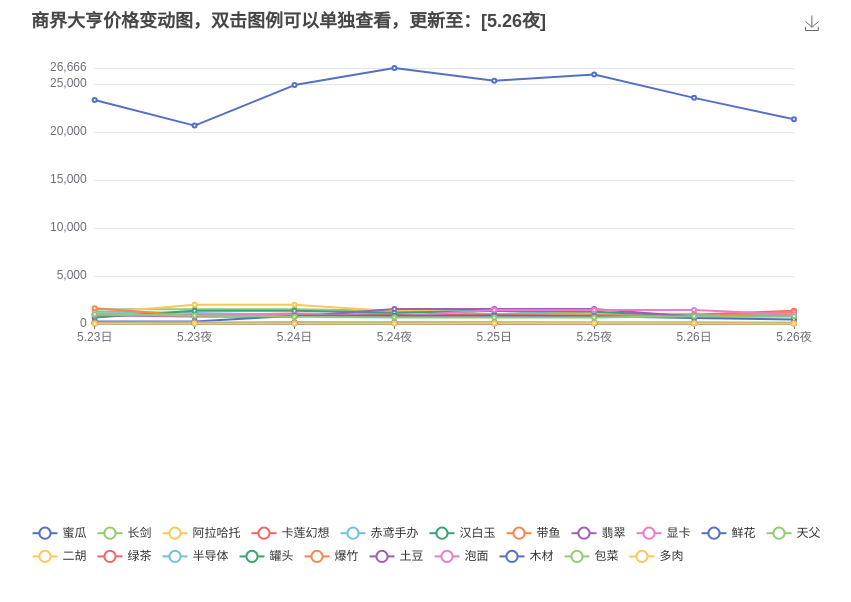
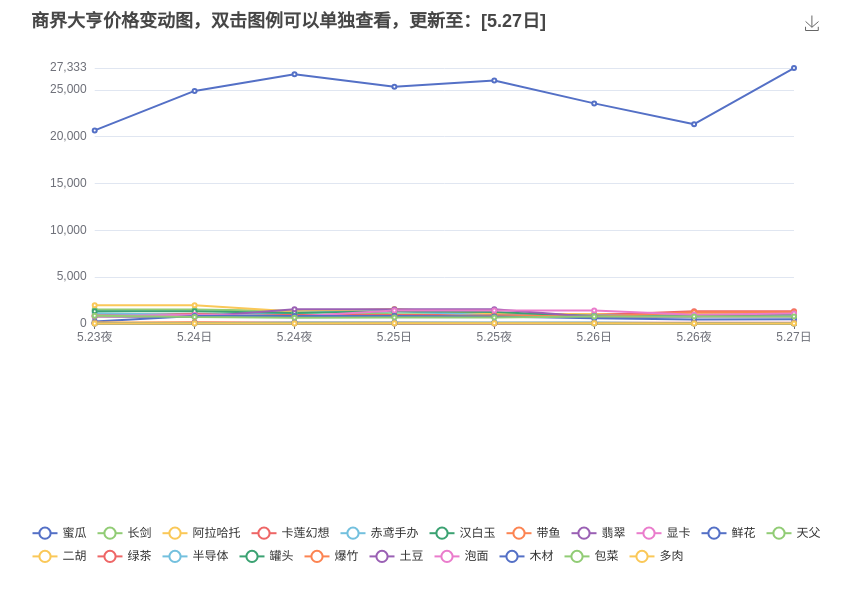
Before and after one commit to Seek-cloud/Seek-cloud.github.io, a plain HTML site: page bh3/business_tycoon/index.html in a window 1280 px wide. Shown: the whole page, without its empty margins (214-1065 px from the left). Drawn offline with nearby package versions, Linux system fonts and the light colour scheme.

Commit message:
:zap: 更新5.27日

```diff
--- a/bh3/business_tycoon/index.html
+++ b/bh3/business_tycoon/index.html
@@ -54,6 +54,7 @@
     , '5.25夜':  [25999, 1053, 1057,    959,     913,     1277,  933,   1564, 1452, 808,  687,  84,   123,  155,   84,   52,   92,   60,   90,   86,   73]
     , '5.26日':  [23555, 1053, 1057,    959,     913,     822,   777,   743,  1452, 616,  798,  84,   123,  155,   75,   109,  93,   60,   73,   52,   73]
     , '5.26夜':  [21333, 1053, 1057,   1372,     913,     822,  1265,   811,  992, 480,  798,  84,   123,  74,   75,   109,  93,   47,   70,   57,   53]
+    , '5.27日':  [27333, 1053, 1006,   1372,     971,     1096,  1265,   811, 1121, 496,  798,  84,   127,  114,   75,   109,  66,   90,   59,   57,   53]
       //         蜜瓜    长剑  阿拉哈托  卡莲幻想 赤鸢手办  汉白玉 带鱼    翡翠  显卡  鲜花  天父  二胡   绿茶  半导体 罐头   爆竹  土豆  泡面  木材  包菜  多肉
   };
 
```
